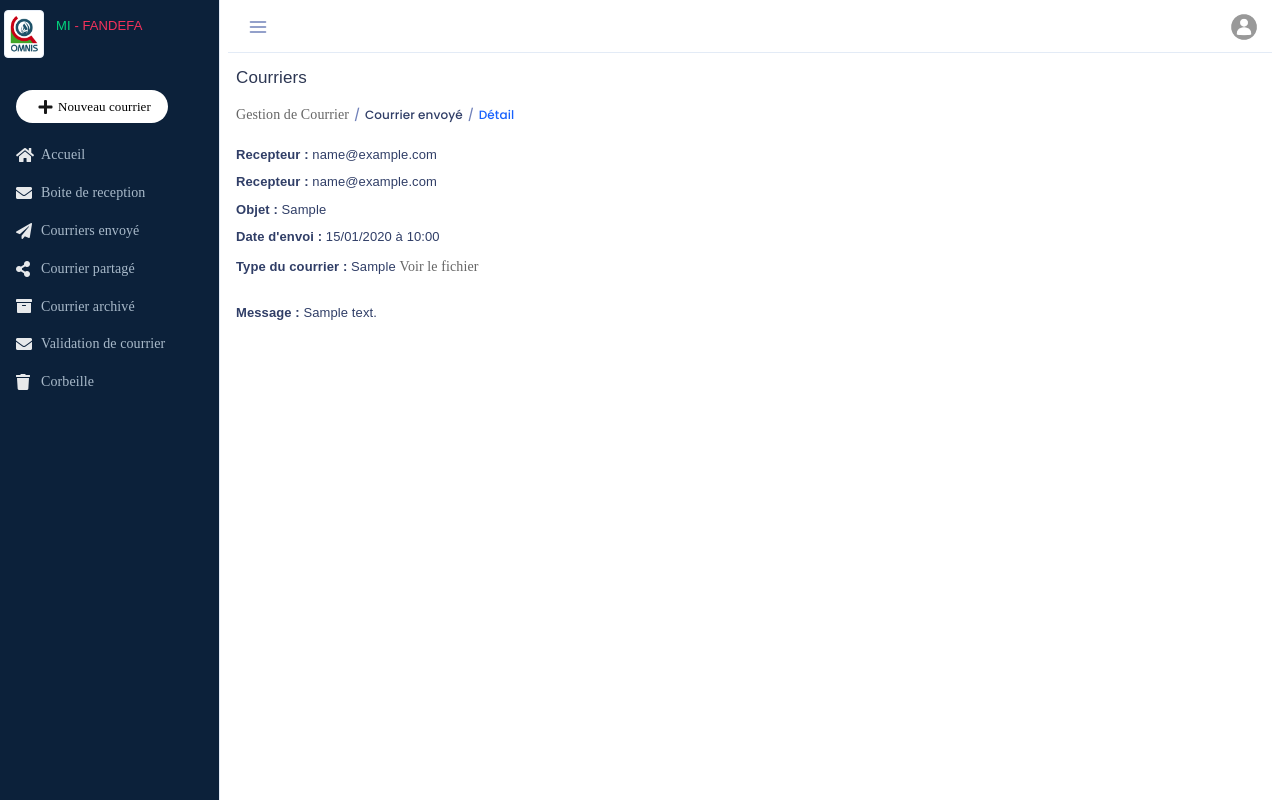
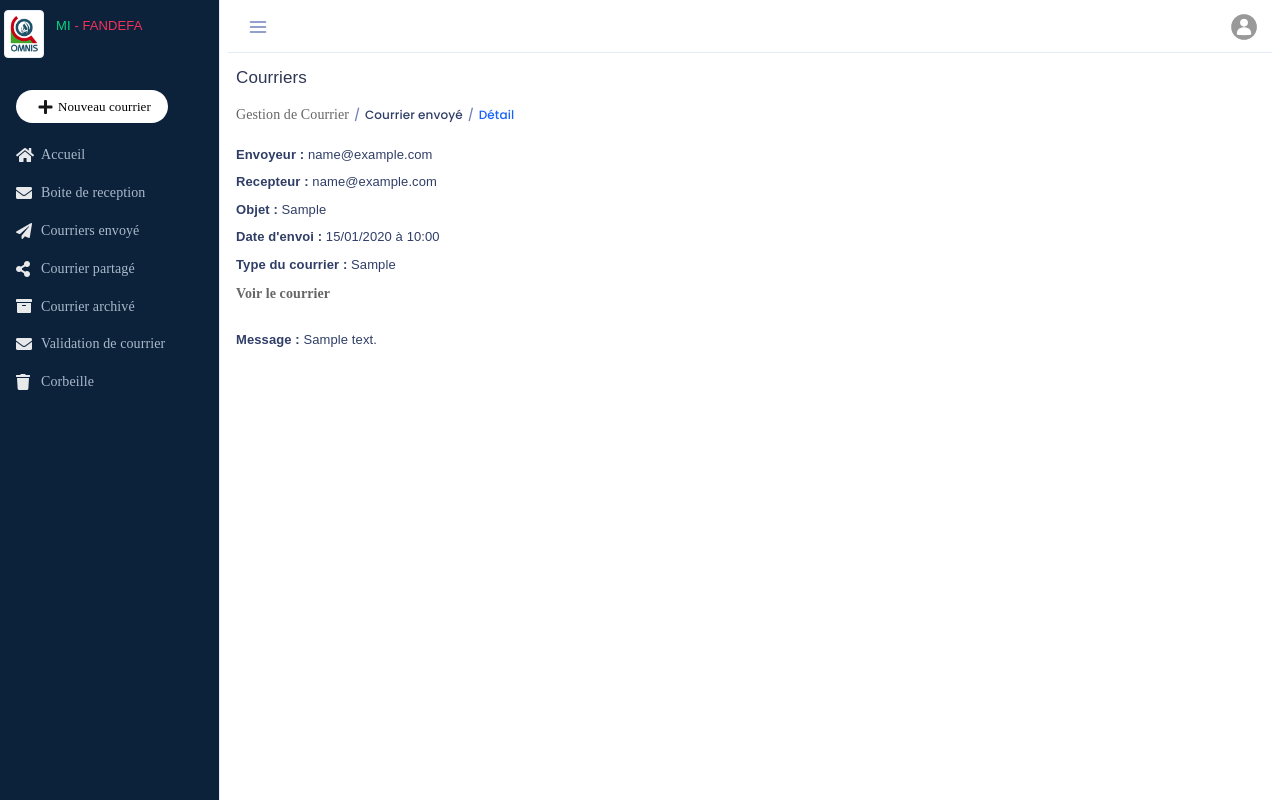
Before and after one commit to Lewis07/gest-courrier, a Symfony app: template templates/FrontOffice/Courrier/Envoyé/show_sent.html.twig in a window 1280 px wide. Run offline with Twig, Linux system fonts and the light colour scheme; the template is opened without the code that fills it: most values are stand-ins (such as "Sample title", 1, 10 or a date in 2020); some libraries are stand-ins or nearby versions; some web fonts are replaced.

Commit message:
rectification voir fichier validation courrier

```diff
--- a/src/Controller/FrontOffice/CourrierController.php
+++ b/src/Controller/FrontOffice/CourrierController.php
@@ -222,6 +222,7 @@ class CourrierController extends AbstractController
         if($form->isSubmitted() && $form->isValid() ){
             $courrier->setSender($this->getUser());
             $courrier->setObjetCourrier("Demande de validation de courrier");
+            $this->uploadFileService->uploadFile($form, $courrier, "fichier", "upload_images_courriers_directory");
 
             $this->em->persist($courrier);
             $this->em->flush();
--- a/templates/FrontOffice/Courrier/Envoyé/show_sent.html.twig
+++ b/templates/FrontOffice/Courrier/Envoyé/show_sent.html.twig
@@ -25,8 +25,8 @@
         <div class="row">
             <div class="col-sm-4">
                 <div class="mb-2">
-                    <span class="font-weight-bold">Recepteur :</span>
-                    <span>{{ sent_courrier is defined ? sent_courrier.recipient.email : "" }}</span>
+                    <span class="font-weight-bold">Envoyeur :</span>
+                    <span>{{ sent_courrier is defined ? sent_courrier.sender.email : "" }}</span>
                 </div>
                 <div class="mb-2">
                     <span class="font-weight-bold">Recepteur :</span>
@@ -46,18 +46,14 @@
                 <div class="mb-2">
                     <span class="font-weight-bold">Type du courrier :</span>
                     <span>{{ sent_courrier is defined ? sent_courrier.typeCourrier }}</span>
-                    <a href="{{ asset('uploads/courriers/' ~ sent_courrier.fichier ) }}">Voir le fichier</a>
                 </div>
-
-{#                {% if sent_courrier.fichier is defined %}#}
-{#                    <div class="mb-2 {{ sent_courrier.fichier is null ? 'd-none' : '' }}">#}
-{#                        <span class="font-weight-bold">Voir le courrier :</span>#}
-{#                        <span>#}
-{#                            <a href="{{ asset('uploads/courriers/' ~ sent_courrier.fichier ) }}">Voir le fichier</a>#}
-{#                        </span>#}
-{#                    </div>#}
-{#                {% endif %}#}
-
+                {% if sent_courrier.fichier is defined %}
+                    <div class="mb-2 {{ sent_courrier.fichier is null ? 'd-none' : '' }}">
+                        <span class="font-weight-bold">
+                            <a href="{{ asset('uploads/courriers/' ~ sent_courrier.fichier ) }}">Voir le courrier</a>
+                        </span>
+                    </div>
+                {% endif %}
                 <div class="mt-4">
                     <span class="font-weight-bold">Message :</span>
                     <span>{{ sent_courrier is defined ? sent_courrier.message|raw }}</span>
```
Also changed, not shown: templates/FrontOffice/Courrier/Validation/show_request_validate.html.twig (+8 -1 lines), public/uploads/courriers/9c2712992b7a72cda02fc39e576de423.png (deleted), public/uploads/courriers/d79c1a4bf35973d2f5a55f4d3f8b3e3d.png (deleted).
